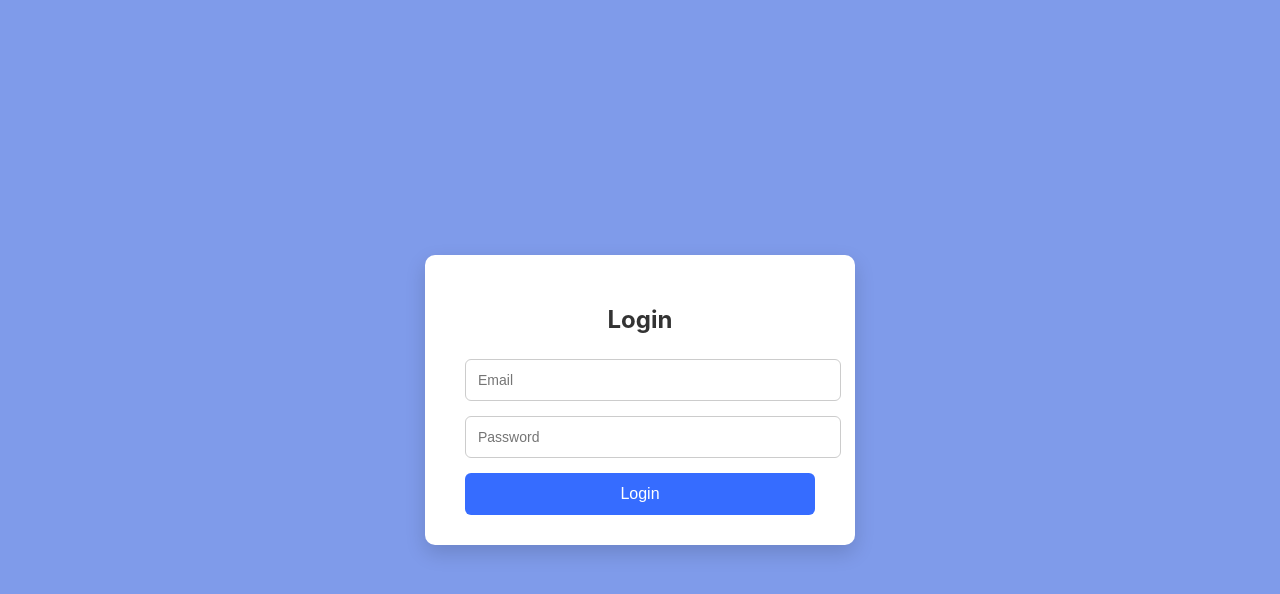
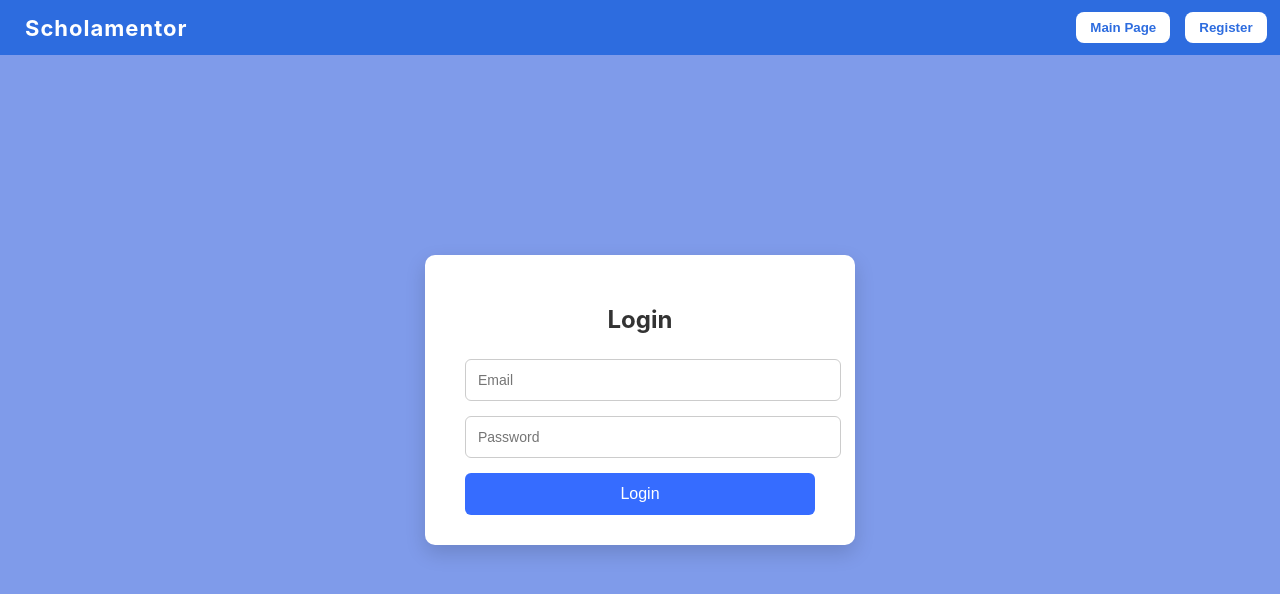
Before and after one commit to anitta20076981/ScholaMentor, a React (Create React App) app in the folder frontend/: page /login in a window 1280 px wide. Shown: the top 594 px of the page. Built offline with nearby package versions, Linux system fonts and the light colour scheme; no server answers.

Commit message:
add top bar to login page reference from chat gpt https://chatgpt.com/share/693ae1a2-4acc-8001-8134-ec6c19e862a9

```diff
--- a/frontend/src/components/LoginForm.js
+++ b/frontend/src/components/LoginForm.js
@@ -44,6 +44,70 @@ function LoginForm() {
   };
 
  return (
+  <div>
+  <div
+  style={{
+    width: "97%",
+    background: "#2d6cdf",
+    padding: "12px 25px",
+    display: "flex",
+    justifyContent: "space-between",
+    alignItems: "center",
+    position: "fixed",
+    top: 0,
+    left: 0,
+    zIndex: 1000,
+  }}
+>
+  <h2
+  onClick={() => navigate("/")}
+    style={{
+      margin: 0,
+      color: "white",
+      fontSize: "22px",
+      fontWeight: "700",
+      letterSpacing: "1px",
+    }}
+  >
+    Scholamentor
+  </h2>
+
+  {/* RIGHT SIDE BUTTONS */}
+  <div style={{ display: "flex", gap: "15px" }}>
+    <button
+      onClick={() => navigate("/")}
+      style={{
+        background: "white",
+        color: "#2d6cdf",
+        border: "none",
+        padding: "8px 14px",
+        borderRadius: "8px",
+        fontWeight: "600",
+        cursor: "pointer",
+      }}
+    >
+      Main Page
+    </button>
+
+    <button
+      onClick={() => navigate("/register")}
+      style={{
+        background: "#ffffff",
+        color: "#2d6cdf",
+        border: "none",
+        padding: "8px 14px",
+        borderRadius: "8px",
+        fontWeight: "600",
+        cursor: "pointer",
+      }}
+    >
+      Register
+    </button>
+  </div>
+</div>
+
+
+    {/* 🔵 LOGIN CONTENT */}
     <div className="login-page">
       <div className="login-card">
         <h2 className="login-title">Login</h2>
@@ -69,6 +133,9 @@ function LoginForm() {
         {message && <p className="login-message">{message}</p>}
       </div>
     </div>
+  </div>
+
+
   );
 }
 
```
